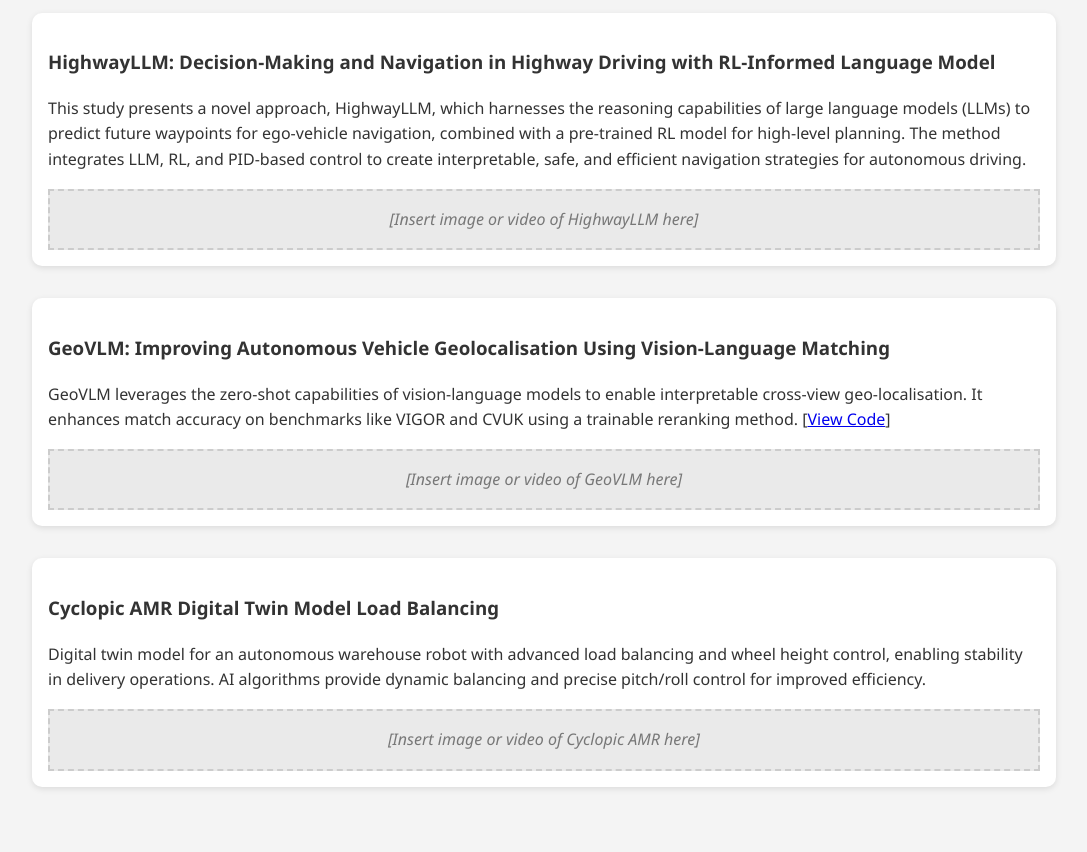
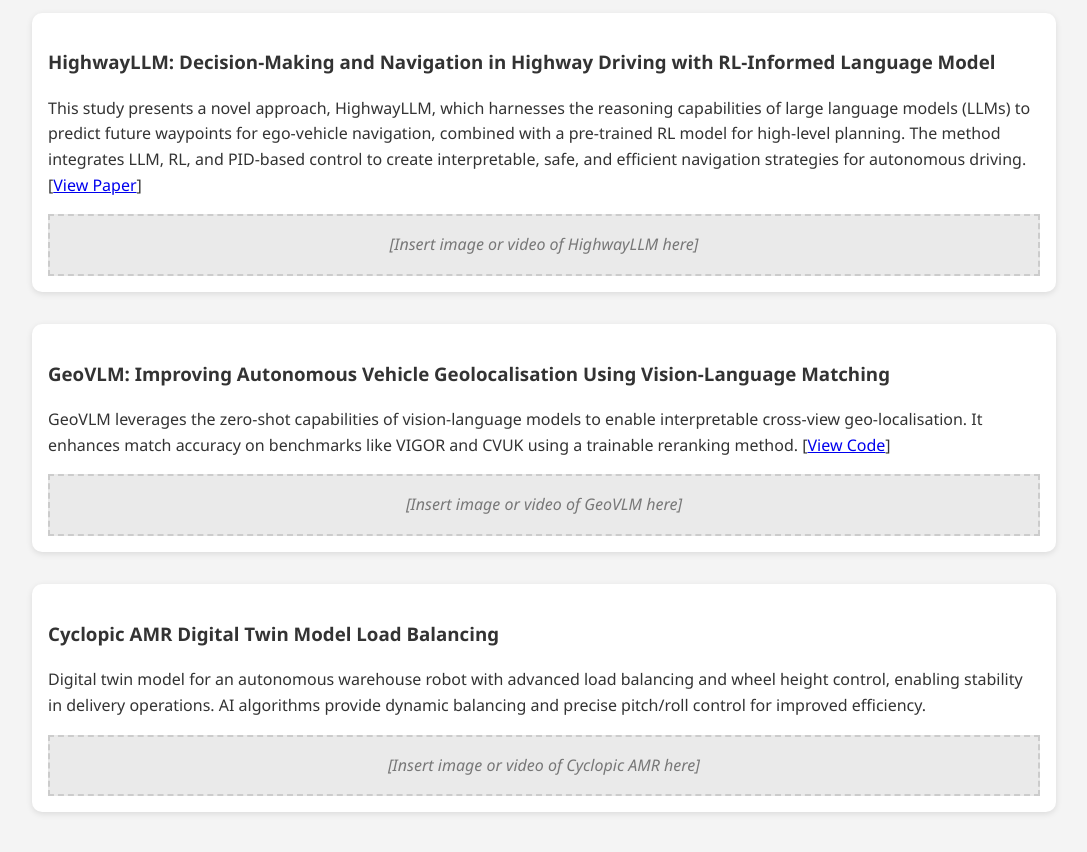
Before and after one commit to barkindagda/barkindagda.github.io, a plain HTML site: page index.html in a window 1280 px wide. Shown: the part 884-1736 px from the top of the page, without its empty margins (96-1183 px from the left). Drawn offline with Linux system fonts and the light colour scheme.

Commit message:
Update index.html

```diff
--- a/index.html
+++ b/index.html
@@ -1,6 +1,5 @@
 <!DOCTYPE html>
 <html lang="en">
-
 <head>
   <meta charset="UTF-8">
   <meta name="viewport" content="width=device-width, initial-scale=1.0">
@@ -14,14 +13,12 @@
       color: #333;
       line-height: 1.6;
     }
-
     header {
       text-align: center;
       padding: 2rem 1rem 1rem;
       background-color: #2c3e50;
       color: white;
     }
-
     header img {
       width: 150px;
       height: 150px;
@@ -30,18 +27,15 @@
       box-shadow: 0 0 10px rgba(0, 0, 0, 0.1);
       margin-bottom: 1rem;
     }
-
     section {
       padding: 1.5rem 10%;
     }
-
     h2 {
       border-bottom: 2px solid #ccc;
       padding-bottom: 0.5rem;
       margin-bottom: 1rem;
       color: #2c3e50;
     }
-
     .project {
       margin-bottom: 2rem;
       background: white;
@@ -49,7 +43,6 @@
       border-radius: 10px;
       box-shadow: 0 2px 6px rgba(0,0,0,0.1);
     }
-
     .media-placeholder {
       background: #eaeaea;
       border: 2px dashed #ccc;
@@ -61,48 +54,39 @@
     }
   </style>
 </head>
-
 <body>
   <header>
     <img src="Barkin_photo.jpeg" alt="Barkin Dagda">
     <h1>Barkin Dagda</h1>
     <p>AI & Robotics Researcher | PhD in Automotive Engineering</p>
   </header>
-
   <section>
     <h2>Qualifications</h2>
     <p>PhD in Automotive Engineering – University of Surrey</p>
     <p>BEng in Mechanical Engineering – [Your Previous University]</p>
   </section>
-
   <section>
     <h2>Experience</h2>
     <p>Researcher at Connected & Autonomous Vehicles Lab, University of Surrey</p>
     <p>Research Assistant on digital twins and warehouse robotics</p>
   </section>
-
   <section>
     <h2>Projects</h2>
-
     <div class="project">
       <h3>HighwayLLM: Decision-Making and Navigation in Highway Driving with RL-Informed Language Model</h3>
-      <p>This study presents a novel approach, HighwayLLM, which harnesses the reasoning capabilities of large language models (LLMs) to predict future waypoints for ego-vehicle navigation, combined with a pre-trained RL model for high-level planning. The method integrates LLM, RL, and PID-based control to create interpretable, safe, and efficient navigation strategies for autonomous driving.</p>
+      <p>This study presents a novel approach, HighwayLLM, which harnesses the reasoning capabilities of large language models (LLMs) to predict future waypoints for ego-vehicle navigation, combined with a pre-trained RL model for high-level planning. The method integrates LLM, RL, and PID-based control to create interpretable, safe, and efficient navigation strategies for autonomous driving. [<a href="https://arxiv.org/html/2405.13547v1" target="_blank">View Paper</a>]</p>
       <div class="media-placeholder">[Insert image or video of HighwayLLM here]</div>
     </div>
-
     <div class="project">
       <h3>GeoVLM: Improving Autonomous Vehicle Geolocalisation Using Vision-Language Matching</h3>
       <p>GeoVLM leverages the zero-shot capabilities of vision-language models to enable interpretable cross-view geo-localisation. It enhances match accuracy on benchmarks like VIGOR and CVUK using a trainable reranking method. [<a href="https://github.com/barkindagda/GeoVLM" target="_blank">View Code</a>]</p>
       <div class="media-placeholder">[Insert image or video of GeoVLM here]</div>
     </div>
-
     <div class="project">
       <h3>Cyclopic AMR Digital Twin Model Load Balancing</h3>
       <p>Digital twin model for an autonomous warehouse robot with advanced load balancing and wheel height control, enabling stability in delivery operations. AI algorithms provide dynamic balancing and precise pitch/roll control for improved efficiency.</p>
       <div class="media-placeholder">[Insert image or video of Cyclopic AMR here]</div>
     </div>
-
   </section>
 </body>
-
 </html>
```
